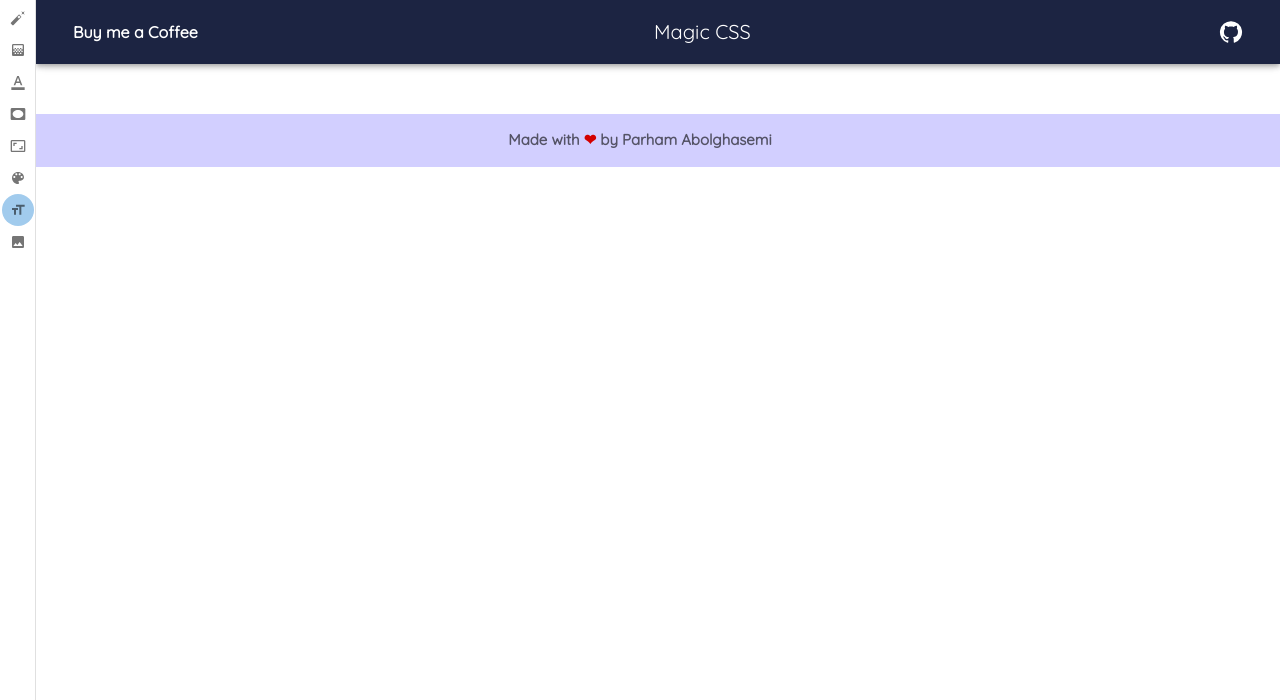
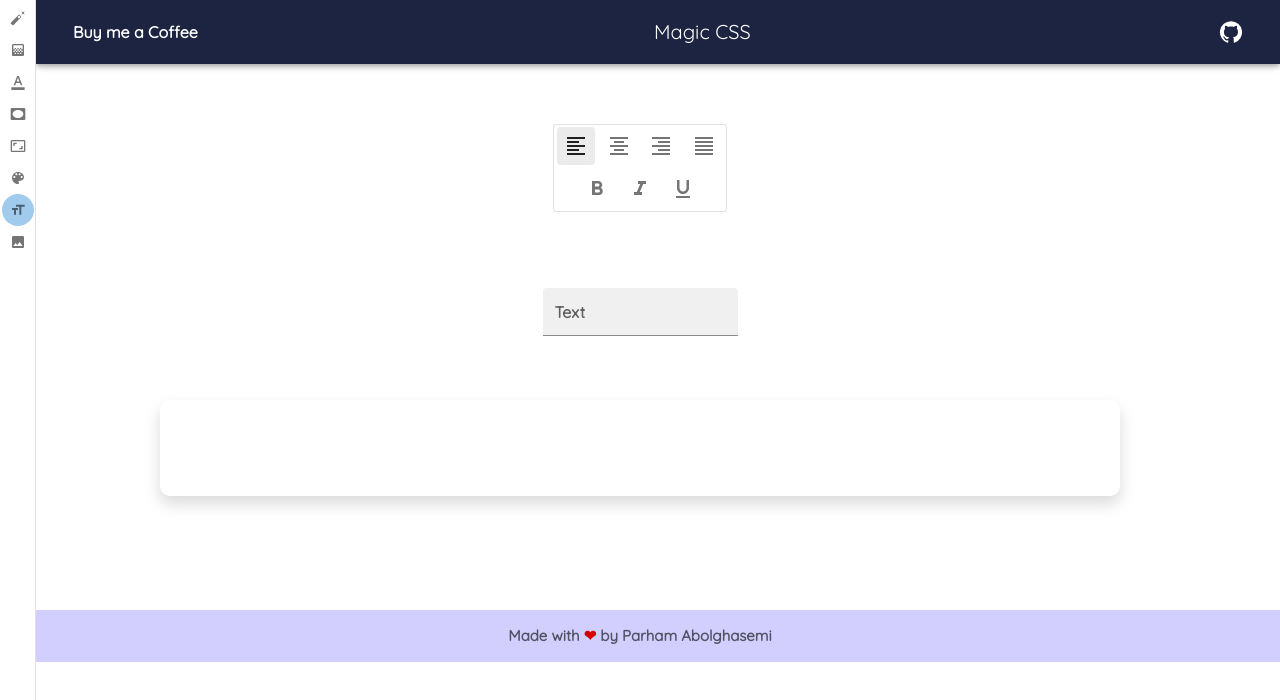
Before and after one commit to parham-ab/React-magic-css, a React (Create React App) app: page /text-editor in a window 1280 px wide. Shown: the top 700 px of the page. Built offline with nearby package versions, Linux system fonts and the light colour scheme; some icons are missing.

Commit message:
tools imported, clean up

```diff
--- a/src/components/TextEditor.js
+++ b/src/components/TextEditor.js
@@ -1,49 +1,154 @@
-import { useEffect, useState } from "react";
-// react toastify
-import { ToastContainer } from "react-toastify";
-import "react-toastify/dist/ReactToastify.css";
-// copy to clipboard button
-import copy from "copy-to-clipboard";
-// color picker
-import { SketchPicker } from "react-color";
-// mui components
+import React, { useState } from "react";
+import { styled } from "@mui/material/styles";
+import Divider from "@mui/material/Divider";
+import Paper from "@mui/material/Paper";
+import ToggleButton from "@mui/material/ToggleButton";
+import ToggleButtonGroup from "@mui/material/ToggleButtonGroup";
 import {
   Button,
-  Checkbox,
-  FormControlLabel,
-  FormGroup,
+  Container,
   Grid,
-  Slider,
+  Stack,
+  TextField,
   Typography,
 } from "@mui/material";
-import { Container } from "@mui/system";
-// icon
+import { Box } from "@mui/system";
+// icons
 import AssignmentIcon from "@mui/icons-material/Assignment";
-// react toastify
-import { notify } from "./functions/toast";
-// custom hooks
-import UseTitle from "../hooks/useTitle";
+import FormatAlignLeftIcon from "@mui/icons-material/FormatAlignLeft";
+import FormatAlignCenterIcon from "@mui/icons-material/FormatAlignCenter";
+import FormatAlignRightIcon from "@mui/icons-material/FormatAlignRight";
+import FormatAlignJustifyIcon from "@mui/icons-material/FormatAlignJustify";
+import FormatBoldIcon from "@mui/icons-material/FormatBold";
+import FormatItalicIcon from "@mui/icons-material/FormatItalic";
+import FormatUnderlinedIcon from "@mui/icons-material/FormatUnderlined";
+
+const StyledToggleButtonGroup = styled(ToggleButtonGroup)(({ theme }) => ({
+  "& .MuiToggleButtonGroup-grouped": {
+    margin: theme.spacing(0.3),
+    border: 0,
+    "&.Mui-disabled": {
+      border: 0,
+    },
+    "&:not(:first-of-type)": {
+      borderRadius: theme.shape.borderRadius,
+    },
+    "&:first-of-type": {
+      borderRadius: theme.shape.borderRadius,
+    },
+  },
+}));
 
 const TextEditor = () => {
-
-
-  useEffect(() => {}, []);
-  // copy to clipboard button
-//   const copyToClipboard = () => {
-//     copy(finalSource);
-//     notify("success", "Copied to clipboard ✔");
-//   };
-  // dynamic title
-  UseTitle("Magic CSS - Text Editor");
+  const [inputVal, setInputVal] = useState("");
+  const [alignment, setAlignment] = useState("left");
+  const [formats, setFormats] = useState("");
+  // text format
+  const handleFormat = (event, newFormats) => {
+    setFormats(newFormats);
+  };
+  // text alignment
+  const handleAlignment = (event, newAlignment) => {
+    setAlignment(newAlignment);
+  };
 
   return (
-    <Container>
-      <Grid container>
+    <Container maxWidth="lg">
+      <Grid container flexDirection="column">
+        <Grid item sx={{ margin: "60px auto" }}>
+          <Paper
+            elevation={0}
+            sx={{
+              display: "flex",
+              border: (theme) => `1px solid ${theme.palette.divider}`,
+              flexWrap: "wrap",
+            }}
+          >
+            <Stack>
+              <StyledToggleButtonGroup
+                size="small"
+                value={alignment}
+                exclusive
+                onChange={handleAlignment}
+                aria-label="text alignment"
+              >
+                <ToggleButton value="left" aria-label="left aligned">
+                  <FormatAlignLeftIcon />
+                </ToggleButton>
+                <ToggleButton value="center" aria-label="centered">
+                  <FormatAlignCenterIcon />
+                </ToggleButton>
+                <ToggleButton value="right" aria-label="right aligned">
+                  <FormatAlignRightIcon />
+                </ToggleButton>
+                <ToggleButton value="justify" aria-label="justified">
+                  <FormatAlignJustifyIcon />
+                </ToggleButton>
+              </StyledToggleButtonGroup>
 
+              <StyledToggleButtonGroup
+                size="small"
+                value={formats}
+                onChange={handleFormat}
+                aria-label="text formatting"
+                sx={{ margin: "auto" }}
+              >
+                <ToggleButton value="bold" aria-label="bold">
+                  <FormatBoldIcon />
+                </ToggleButton>
+                <ToggleButton value="italic" aria-label="italic">
+                  <FormatItalicIcon />
+                </ToggleButton>
+                <ToggleButton value="underlined" aria-label="underlined">
+                  <FormatUnderlinedIcon />
+                </ToggleButton>
+              </StyledToggleButtonGroup>
+            </Stack>
+          </Paper>
+        </Grid>
+        {/* text field */}
+        <Grid
+          item
+          alignItems="center"
+          sx={{
+            margin: "1rem auto 0",
+            display: "flex",
+            flexDirection: "column",
+          }}
+        >
+          <TextField
+            size="small"
+            label="Text"
+            variant="filled"
+            value={inputVal}
+            onChange={(e) => setInputVal(e.target.value)}
+          />
+        </Grid>
+        {/* results */}
+        <Grid
+          item
+          mt={5}
+          sx={{ margin: "4rem auto" }}
+          style={{ display: "flex", flexDirection: "column" }}
+        >
+          <Box
+            className="custom-box"
+            textAlign="center"
+            padding={6}
+            sx={{ height: inputVal && "auto" }}
+          >
+            <Typography
+              variant="h5"
+              color="initial"
+              sx={{ wordBreak: "break-all" }}
+            >
+              {inputVal}
+              {/* {testText} */}
+            </Typography>
+          </Box>
+        </Grid>
       </Grid>
-      <ToastContainer />
     </Container>
   );
 };
-
 export default TextEditor;
```
Also changed, not shown: src/components/layout/Header.js (line endings or trailing spaces), src/components/layout/index.js (line endings or trailing spaces).
